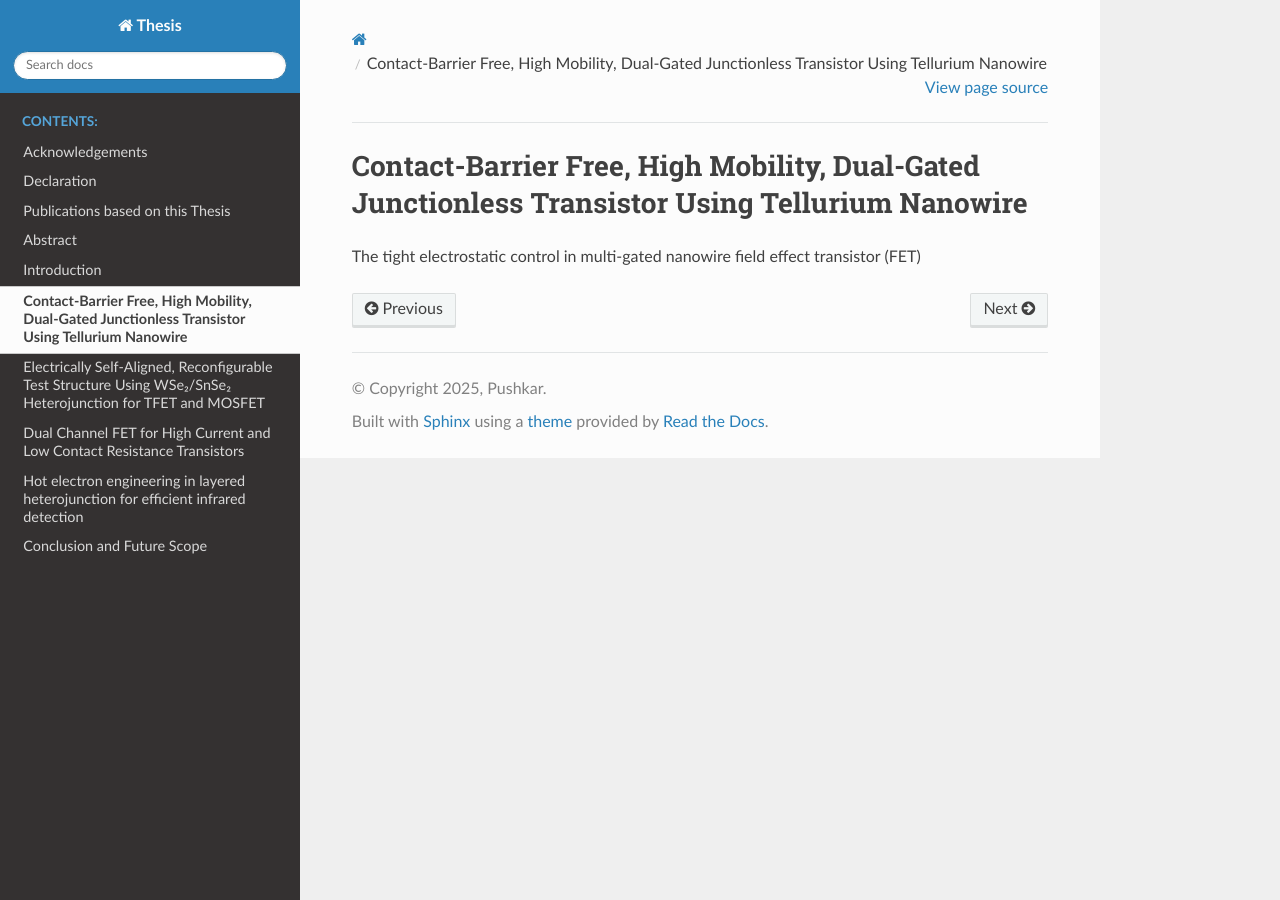
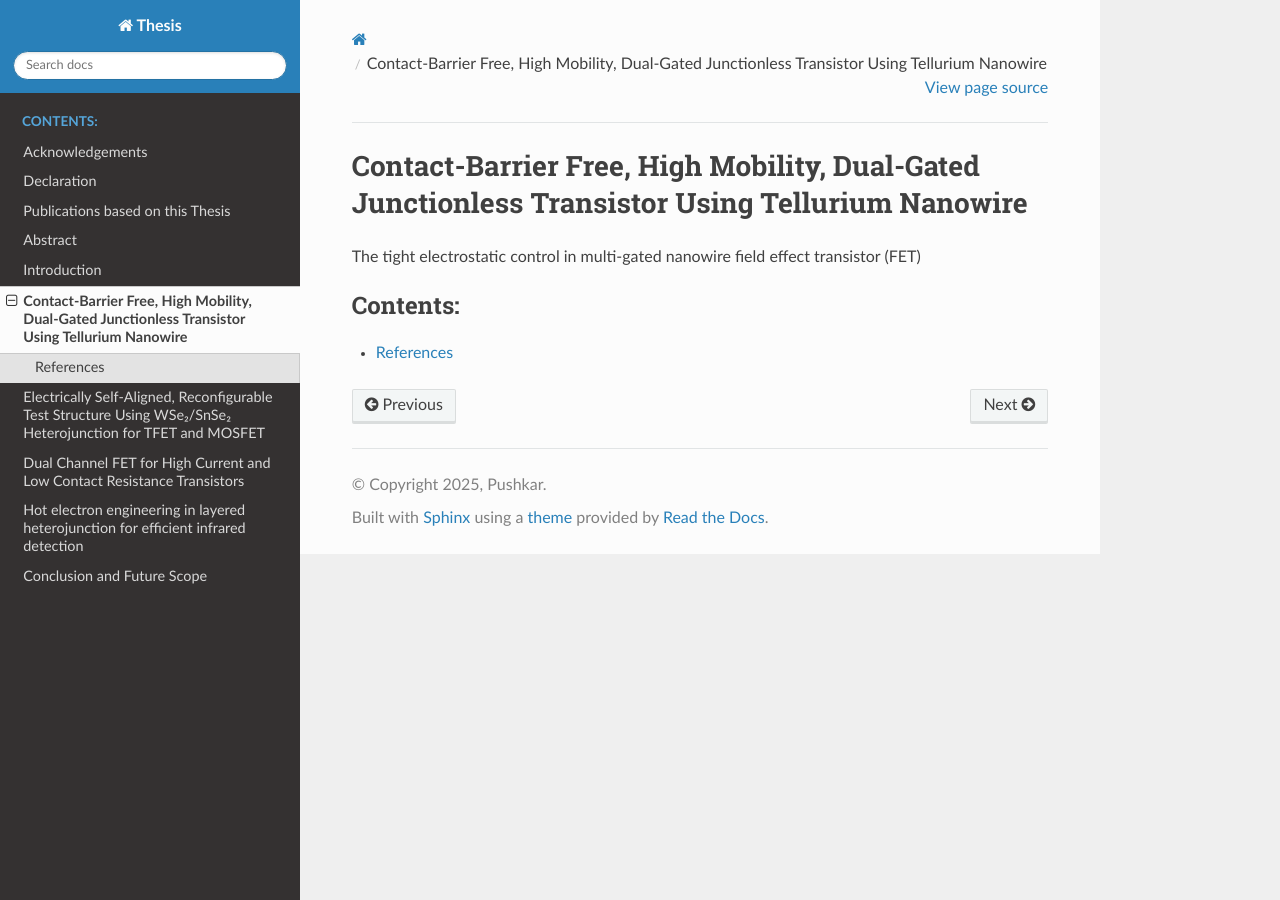
Before and after one commit to dpshkr/mythesis, a Sphinx documentation site: the page built from source/junctionless-tellurium-nanowire-transistor/index.rst, in a window 1280 px wide. Built offline with Sphinx 7.4.7 and the Read the Docs theme 3.1.0, drawn with Linux system fonts in a browser that asks for light colours.

Commit message:
Update index.rst

```diff
--- a/source/junctionless-tellurium-nanowire-transistor/index.rst
+++ b/source/junctionless-tellurium-nanowire-transistor/index.rst
@@ -2,3 +2,9 @@ Contact-Barrier Free, High Mobility, Dual-Gated Junctionless Transistor Using Te
 ===================================================================================================
 
 The tight electrostatic control in multi-gated nanowire field effect transistor (FET)
+
+.. toctree::
+   :maxdepth: 2
+   :caption: Contents:
+
+   references
```
